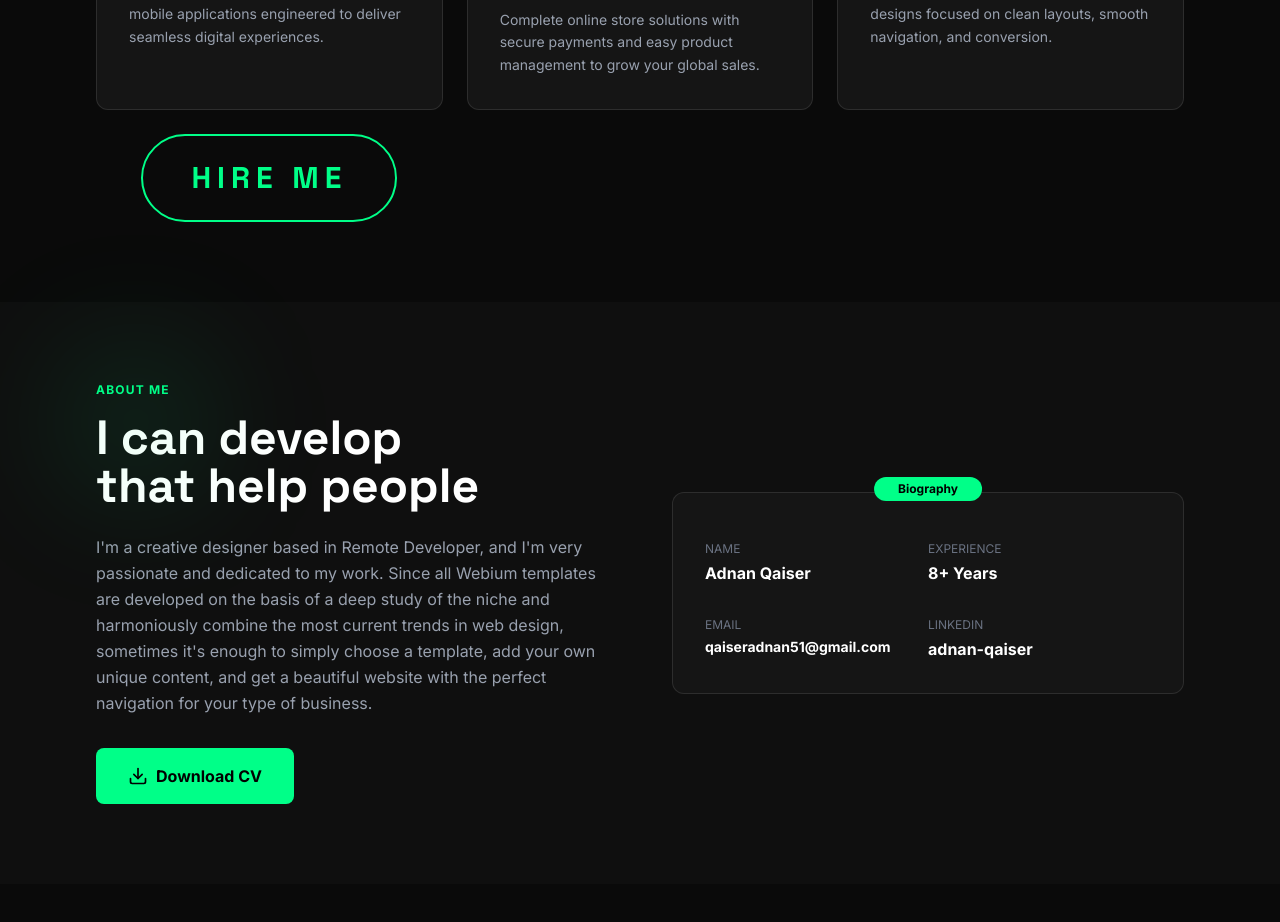
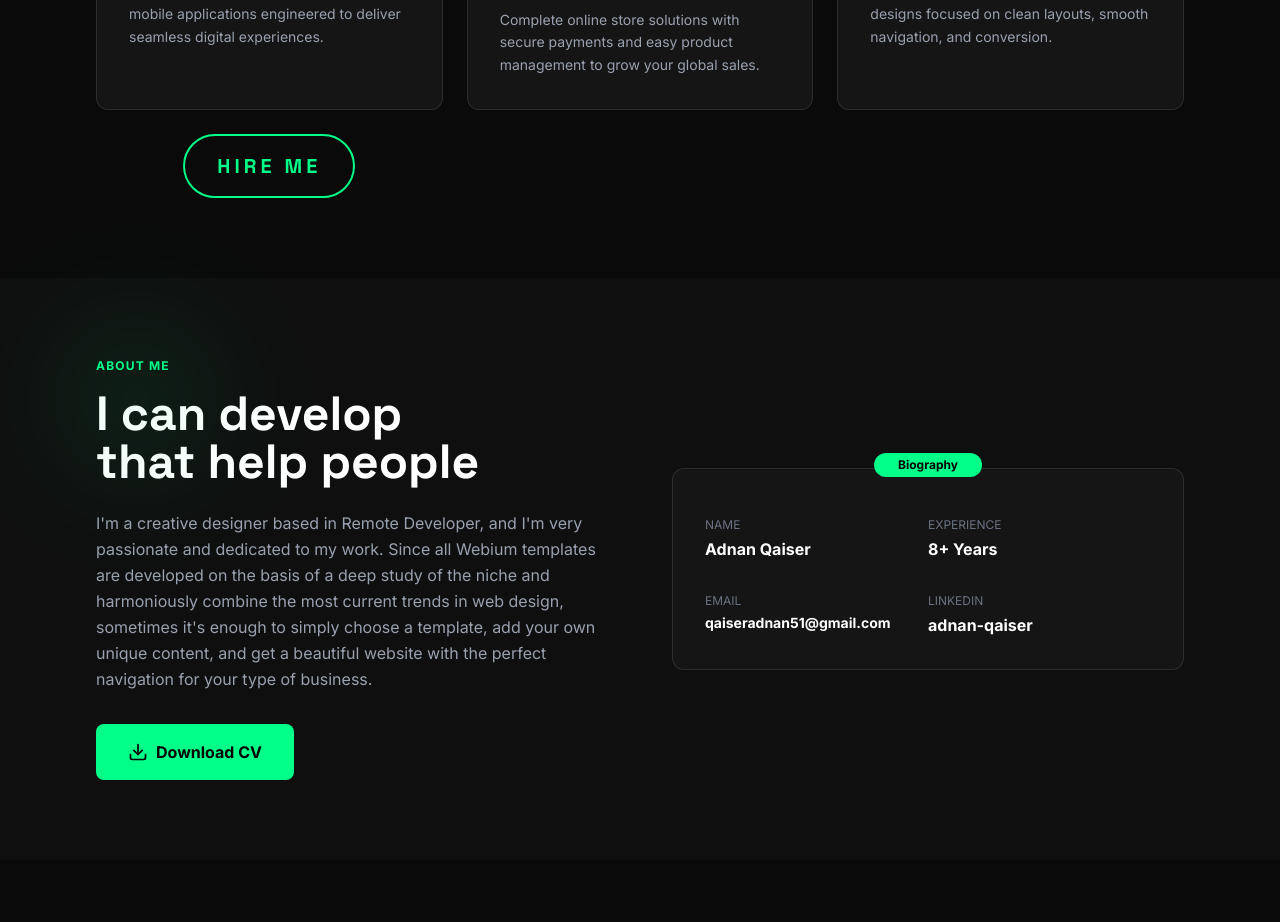
Before and after one commit to adnanqaiser/my-portfolio, a React (Vite) app: page / in a window 1280 px wide. Shown: the part 1840-2762 px from the top of the page. Built offline with nearby package versions, Linux system fonts and the light colour scheme.

Commit message:
Fix image loading issues and optimize website sizing

```diff
--- a/src/pages/Home.tsx
+++ b/src/pages/Home.tsx
@@ -210,7 +210,7 @@ export default function Home() {
               onClick={() => document.getElementById('contact')?.scrollIntoView({ behavior: 'smooth' })}
               whileHover={{ scale: 1.05, boxShadow: "0 0 30px rgba(0, 255, 136, 0.2)" }}
               whileTap={{ scale: 0.95 }}
-              className="px-12 py-6 rounded-full border-2 border-brand-green text-brand-green font-bold text-3xl uppercase tracking-[0.2em] font-display hover:bg-brand-green hover:text-black transition-all duration-500 relative overflow-hidden group"
+              className="px-8 py-4 rounded-full border-2 border-brand-green text-brand-green font-bold text-xl uppercase tracking-[0.2em] font-display hover:bg-brand-green hover:text-black transition-all duration-500 relative overflow-hidden group"
             >
               <span className="relative z-10">HIRE ME</span>
               <div className="absolute inset-0 bg-brand-green translate-y-full group-hover:translate-y-0 transition-transform duration-500" />
```
Also changed, not shown: 1 other file (tests, documents, lock files or other folders).
